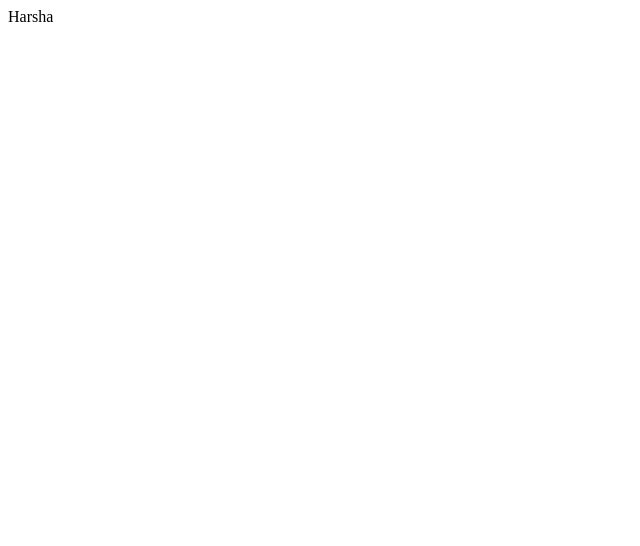
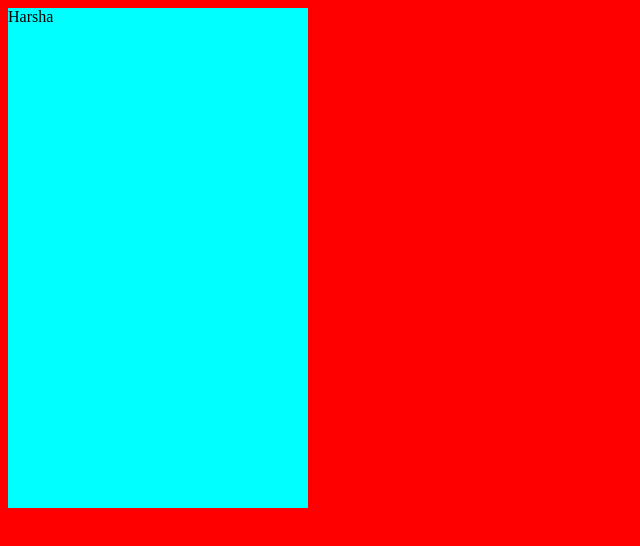
Before and after one commit to Harsha7112001/demo-repo, a plain HTML site: page index.html in a window 1280 px wide. Shown: the whole page, without its empty margins (0-640 px from the left). Drawn offline with Linux system fonts and the light colour scheme.

Commit message:
HI
testing

```diff
--- a/index.html
+++ b/index.html
@@ -3,7 +3,8 @@
     <head>
         <title>Testing Page</title>
         <meta charset="utf-8">
-        <meta name="viewport" content="width=device-width initial-scale=1.0"
+        <meta name="viewport" content="width=device-width initial-scale=1.0">
+        <link href="styles.css" rel="stylesheet">
     </head>
     <body>
         <div>Harsha</div>
```
